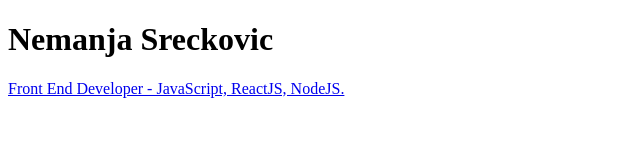
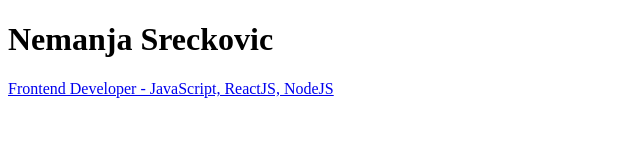
Before and after one commit to sreckovic/sreckovic.github.io, a plain HTML site: page index.html in a window 1280 px wide. Shown: the full height of the page, 0-640 px from the left. Drawn offline with Linux system fonts and the light colour scheme.

Commit message:
Update index.html

```diff
--- a/index.html
+++ b/index.html
@@ -3,7 +3,7 @@
 
 <body>
   <h1>Nemanja Sreckovic</h1>
-  <p><a href="https://nemanjasreckovic.com/">Front End Developer - JavaScript, ReactJS, NodeJS.</a></p>
+  <p><a href="http://nemanjasreckovic.com/">Frontend Developer - JavaScript, ReactJS, NodeJS</a></p>
 </body>
 
 </html>
```
